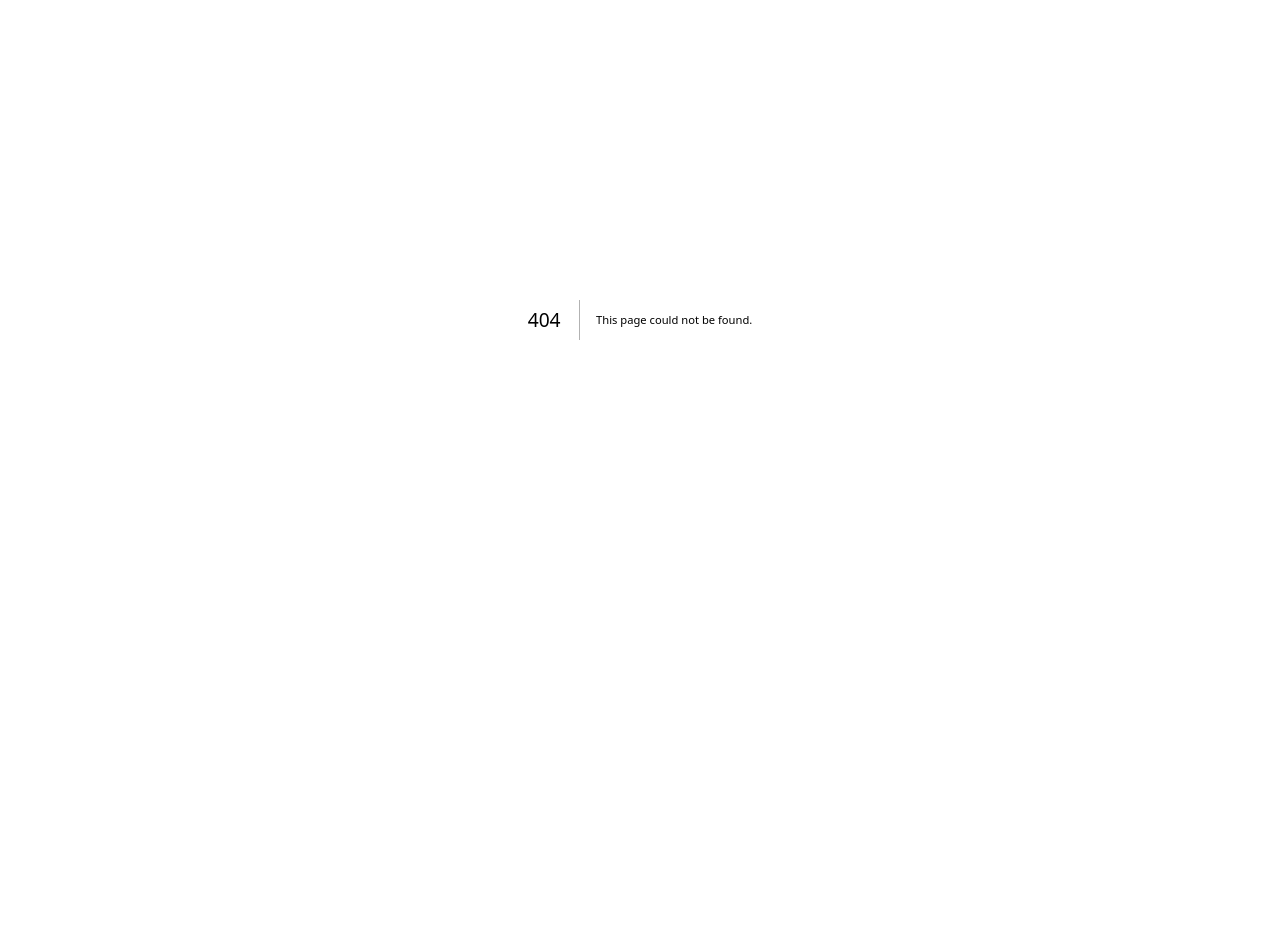
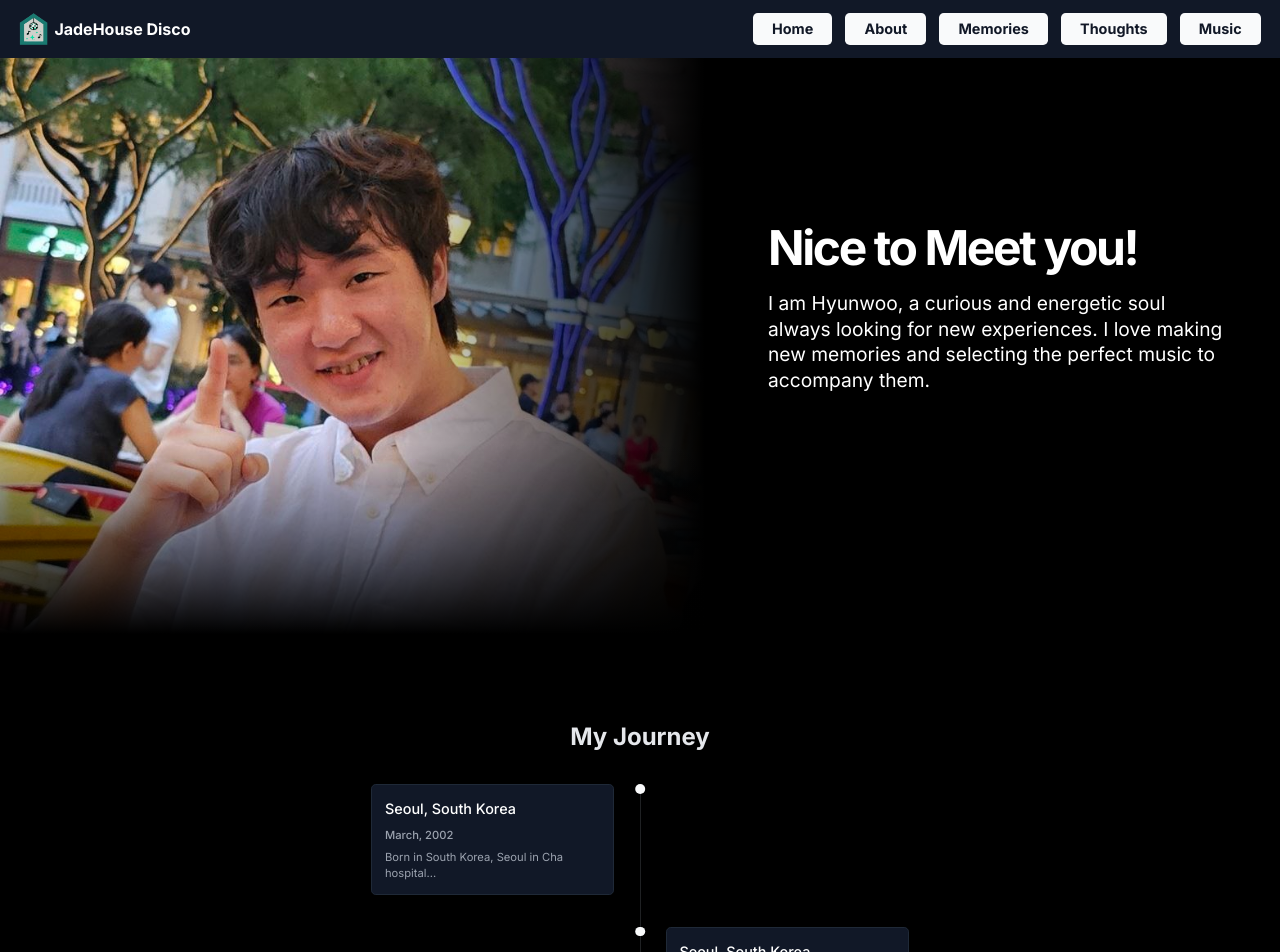
Before and after one commit to JadeHouseDisco/JadeHouse, a Next.js app: page /disco/aboutme in a window 1280 px wide. Before the commit this address had no page. Shown: the top 952 px of the page. Before the commit the page ends 800 px from the top, so only its background shows below. Built offline with nearby package versions, Linux system fonts and the light colour scheme.

Commit message:
Added backgroundTimeline component

```diff
--- /dev/null
+++ b/app/disco/aboutme/page.tsx
@@ -0,0 +1,7 @@
+import Aboutme from "@/components/pages/disco/aboutme/aboutme";
+
+export default function Page() {
+  return (
+    <Aboutme />
+  );
+  }
--- a/components/aboutMeIntro.tsx
+++ b/components/aboutMeIntro.tsx
@@ -9,9 +9,9 @@ interface AboutMeIntroProps {
 const AboutMeIntro: React.FC<AboutMeIntroProps> = ({ aboutMeIntroProps }) => {
   return (
     <section key="1" className="relative w-full overflow-hidden">
-        <div className="absolute inset-0 bg-gradient-to-r from-transparent from-40% to-black to-65%" />
+        <div className="absolute inset-0 bg-gradient-to-r from-transparent from-30% to-black to-55%" />
         <div className="absolute inset-0 bg-gradient-to-b from-transparent from-60% to-black to-90%" />
-        <div className="absolute z-10 ml-auto w-full max-w-xl space-y-4 text-left md:space-y-6 top-80 right-16">
+        <div className="absolute z-10 ml-auto w-full max-w-xl space-y-4 text-left md:space-y-6 top-52 right-16">
             <h1 className="text-3xl font-bold tracking-tighter  sm:text-4xl md:text-5xl lg:text-6xl">
             {aboutMeIntroProps.headerText}
             </h1>
--- /dev/null
+++ b/components/backgroundTimeline.tsx
@@ -0,0 +1,85 @@
+"use client"
+
+import React, { useState } from 'react';
+
+interface Timestamp {
+  location: string;
+  date: string;
+  description: string;
+  photos: string[];
+  detailedDescription: string;
+}
+
+interface BackgroundTimelineProps {
+  backgroundTimelineProps: {
+    titleText: string;
+    timeStamps: Timestamp[];
+  }
+}
+
+const BackgroundTimeline: React.FC<BackgroundTimelineProps> = ({ backgroundTimelineProps }) => {
+  const [activeTimestamp, setActiveTimestamp] = useState<Timestamp | null>(null);
+
+  const handleTimestampClick = (timestamp: Timestamp) => {
+    setActiveTimestamp(timestamp);
+  };
+
+  const handleClosePopup = () => {
+    setActiveTimestamp(null);
+  };
+
+  return (
+    <>
+      <div className="mt-8">
+        <h2 className="text-3xl font-bold text-gray-200 text-center">{backgroundTimelineProps.titleText}</h2>
+      </div>
+      <div className="flex justify-center items-start min-h-screen p-6 sm:p-10">
+        <div className="relative w-full max-w-2xl after:absolute after:inset-y-0 after:left-1/2 after:w-px after:bg-gray-400/20 grid gap-10">
+          {backgroundTimelineProps.timeStamps.map((timeStamp, index) => (
+            <div
+              key={index}
+              className="grid gap-4 text-sm relative"
+              onClick={() => handleTimestampClick(timeStamp)}
+            >
+              <div className="aspect-square w-3 rounded-full absolute left-1/2 -translate-x-1/2 z-10 top-0 bg-gray-50" />
+              <div className={`bg-gray-900 p-4 rounded-md shadow-sm border border-gray-800 grid gap-2 ${index % 2 === 0 ? "justify-self-start" : "justify-self-end"} w-[calc(50%_-_2rem)] cursor-pointer hover:scale-105 transition-transform duration-300`}>
+                <div className="text-lg font-medium">{timeStamp.location}</div>
+                <div className="font-medium text-gray-400">{timeStamp.date}</div>
+                <div className="text-gray-400">
+                  {timeStamp.description}
+                </div>
+              </div>
+            </div>
+          ))}
+        </div>
+      </div>
+
+      {activeTimestamp && (
+        <div
+          className="fixed inset-0 bg-black bg-opacity-50 flex items-center justify-center z-10"
+          onClick={handleClosePopup}
+        >
+          <div
+            className="bg-gray-800 text-white p-8 rounded-lg max-w-4xl mx-auto"
+            onClick={(e) => e.stopPropagation()}
+          >
+            <h3 className="text-2xl font-bold mb-4">{activeTimestamp.location}</h3>
+            <div className="grid grid-cols-3 gap-4 mb-4">
+              {activeTimestamp.photos.map((photo, index) => (
+                <img
+                  key={index}
+                  src={photo}
+                  alt={`Photo ${index + 1}`}
+                  className="w-full h-40 object-cover rounded-lg"
+                />
+              ))}
+            </div>
+            <p>{activeTimestamp.detailedDescription}</p>
+          </div>
+        </div>
+      )}
+    </>
+  );
+};
+
+export default BackgroundTimeline;
--- /dev/null
+++ b/components/pages/disco/aboutme/aboutme.tsx
@@ -0,0 +1,91 @@
+import React from 'react';
+import Header from "@/components/header";
+import BackgroundTimeline from "@/components/backgroundTimeline"
+import AboutMeIntro from '@/components/aboutMeIntro';
+
+const Aboutme = () => {
+    const headerProps ={
+        imageProps: {
+          src: '/jadehouse_disco.png',
+          width: 418,
+          height: 538,
+        },
+        titles: [
+          { text: 'JadeHouse', href: '/' },
+          { text: 'Disco', href: '/disco' }
+        ],
+        dropdownOptions: [
+          { text: 'Home', href: '/disco', subOptions: [] },
+          { text: 'About',
+            href: '/disco/aboutme',
+            subOptions: [
+              { text: 'Family', href: '/disco/aboutme/family' },
+              { text: 'Bucket List', href: '/disco/aboutme/bucketlist' },
+            ]
+          },
+          { text: 'Memories', href: '/disco/memories', subOptions: [] },
+          {
+            href:"/disco/thoughts",
+            text: 'Thoughts',
+            subOptions: [
+              { text: 'Perspective', href: '/disco/thoughts/perspective' },
+              { text: 'Inspiration', href: '/disco/thoughts/journey' },
+              { text: 'Quotes', href: '/disco/thoughts/quotes' },
+            ],
+          },
+          { text: 'Music', href: '/disco/music', subOptions: [] },
+        ],
+    }
+
+    const aboutMeIntroProps = {
+        headerText: "Nice to Meet you!",
+        pText: "I am Hyunwoo, a curious and energetic soul always looking for new experiences. I love making new memories and selecting the perfect music to accompany them.",
+        imgSrc: "/disco_profile_image.jpg"
+      }
+
+    const backgroundTimelineProps = {
+        titleText: "My Journey",
+        timeStamps: [
+            {
+                location: 'Seoul, South Korea',
+                date: "March, 2002",
+                description: 'Born in South Korea, Seoul in Cha hospital...',
+                photos: ["/test.png","/test.png","/test.png","/test.png"],
+                detailedDescription: "More testing required"
+            },
+            {
+                location: 'Seoul, South Korea',
+                date: "March, 2002",
+                description: 'Born in South Korea, Seoul in Cha hospital...',
+                photos: ["/test.png","/test.png","/test.png","/test.png"],
+                detailedDescription: "More testing required"
+            },
+            {
+                location: 'Seoul, South Korea',
+                date: "March, 2002",
+                description: 'Born in South Korea, Seoul in Cha hospital...',
+                photos: ["/test.png","/test.png","/test.png","/test.png"],
+                detailedDescription: "More testing required"
+            },
+            {
+                location: 'Seoul, South Korea',
+                date: "March, 2002",
+                description: 'Born in South Korea, Seoul in Cha hospital...',
+                photos: ["/test.png","/test.png","/test.png","/test.png"],
+                detailedDescription: "More testing required"
+            },
+        ],
+    }
+
+
+
+    return (
+        <div key="1" className="flex flex-col min-h-[100dvh]">
+            <Header headerProps={headerProps}/>
+            <AboutMeIntro aboutMeIntroProps={aboutMeIntroProps}/>
+            <BackgroundTimeline backgroundTimelineProps={backgroundTimelineProps}/>
+        </div>
+    )
+}
+
+export default Aboutme;
--- a/components/pages/disco/disco.tsx
+++ b/components/pages/disco/disco.tsx
@@ -33,7 +33,7 @@ const Disco = () => {
         text: 'Thoughts',
         subOptions: [
           { text: 'Perspective', href: '/disco/thoughts/perspective' },
-          { text: 'Journey', href: '/disco/thoughts/journey' },
+          { text: 'Inspiration', href: '/disco/thoughts/journey' },
           { text: 'Quotes', href: '/disco/thoughts/quotes' },
         ],
       },
```
Also changed, not shown: public/disco_profile_image.jpg (added), toDoList.txt.
